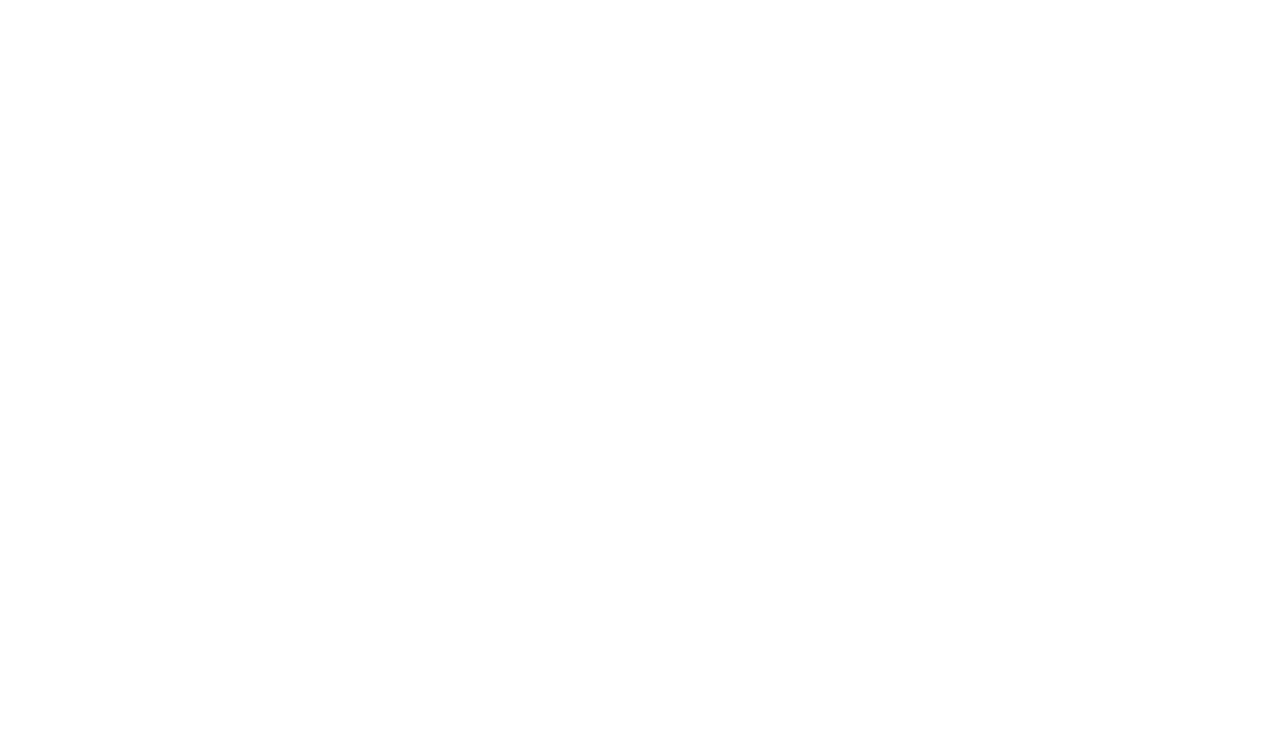
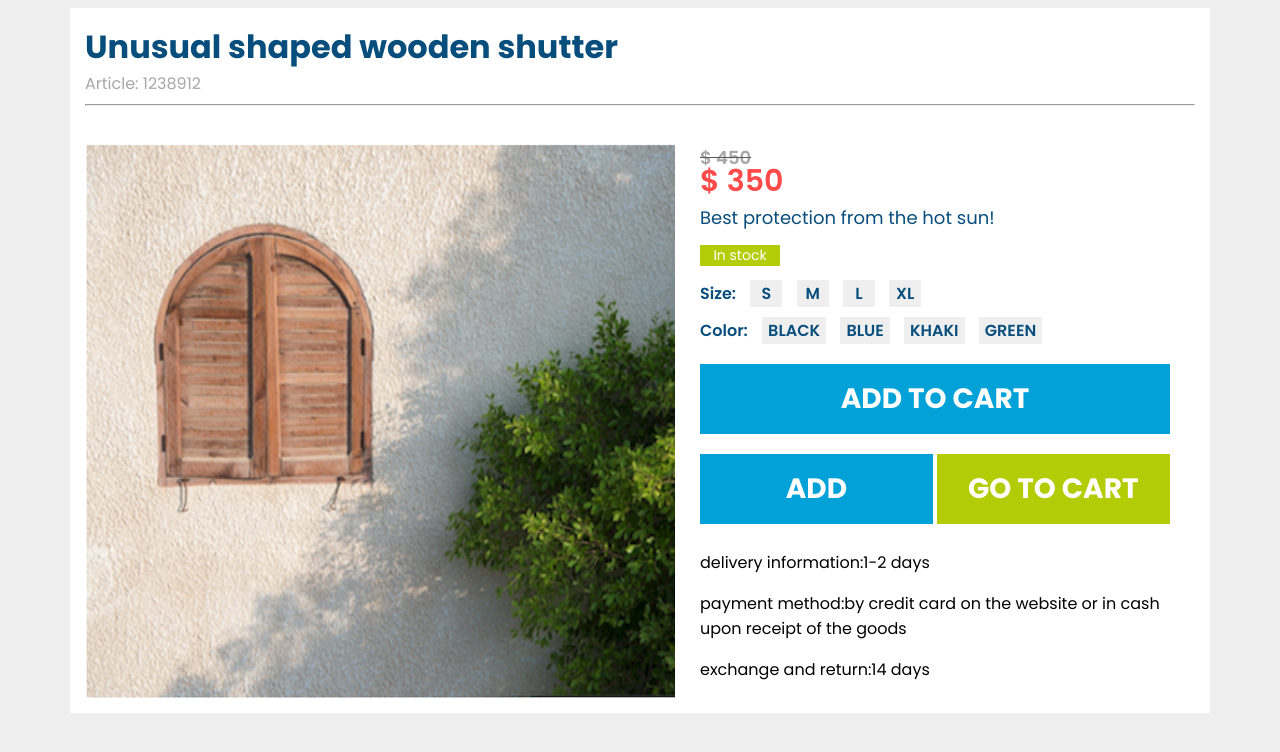
Before and after one commit to AlonaAstakhova/product-card, a plain HTML site: page index.html in a window 1280 px wide. Drawn offline with Linux system fonts and the light colour scheme.

Commit message:
start to create the product card

```diff
--- a/index.html
+++ b/index.html
@@ -1,11 +1,64 @@
 <!DOCTYPE html>
 <html lang="en">
-<head>
-    <meta charset="UTF-8">
-    <meta name="viewport" content="width=device-width, initial-scale=1.0">
+  <head>
+    <meta charset="UTF-8" />
+    <meta name="viewport" content="width=device-width, initial-scale=1.0" />
+    <link rel="preconnect" href="https://fonts.googleapis.com" />
+    <link rel="preconnect" href="https://fonts.gstatic.com" crossorigin />
+    <link
+      href="https://fonts.googleapis.com/css2?family=Poppins:wght@400;600;700&display=swap"
+      rel="stylesheet" />
+    <link rel="stylesheet" href="style.css" />
+    <script defer src="index.js"></script>
     <title>Product card</title>
-</head>
-<body>
-
-</body>
+  </head>
+  <body>
+    <div class="wrapper">
+      <div class="header">
+        <h1>Unusual shaped wooden shutter</h1>
+        <span class="article">Article: 1238912</span>
+        <hr />
+      </div>
+      <div class="card">
+        <img class="photo" src="images/shutter.png" alt="shutter" />
+        <div class="form">
+          <p class="price-before">$ 450</p>
+          <h2 class="price">$ 350</h2>
+          <p class="description">Best protection from the hot sun!</p>
+          <p class="instock">In stock</p>
+          <div class="choice-list">
+            <span>Size:</span>
+            <button class="choice">s</button>
+            <button class="choice">m</button>
+            <button class="choice">l</button>
+            <button class="choice">xl</button>
+          </div>
+          <div class="color-list">
+            <span>Color:</span>
+            <button class="choice">black</button>
+            <button class="choice">blue</button>
+            <button class="choice">khaki</button>
+            <button class="choice">green</button>
+          </div>
+          <button class="add-to-cart">add to cart</button>
+          <div class="btn-scd">
+            <button class="add">add</button>
+            <button class="go">go to cart</button>
+          </div>
+          <p class="info">
+            delivery information:<span class="info-data">1-2 days</span>
+          </p>
+          <p class="info">
+            payment method:<span class="info-data"
+              >by credit card on the website or in cash upon receipt of the
+              goods</span
+            >
+          </p>
+          <p class="info">
+            exchange and return:<span class="info-data">14 days</span>
+          </p>
+        </div>
+      </div>
+    </div>
+  </body>
 </html>
--- a/style.css
+++ b/style.css
@@ -0,0 +1,128 @@
+* {
+  box-sizing: border-box;
+  font-family: 'Poppins', sans-serif;
+  font-weight: 400;
+}
+
+body {
+  background-color: rgb(240, 239, 239);
+}
+
+.wrapper {
+  display: flex;
+  justify-content: center;
+  align-items: center;
+  flex-direction: column;
+}
+
+.card,
+.header {
+  width: 1140px;
+  background-color: white;
+  padding: 15px;
+}
+
+h1 {
+  color: #084e7c;
+  font-weight: 700;
+  margin: 0;
+}
+
+.article {
+  color: #a7a7a7;
+}
+.card {
+  display: inline-flex;
+}
+
+hr {
+  border-width: 1px;
+}
+
+.form {
+  padding: 0 25px;
+}
+
+.price-before {
+  color: #a7a7a7;
+  text-decoration: line-through #585858;
+  font-weight: 600;
+  font-size: 18px;
+  margin: 0;
+}
+
+.price {
+  font-weight: 600;
+  font-size: 30px;
+  color: #ff4a4a;
+  margin: -12px 0 0 0;
+}
+
+.description {
+  color: #084e7c;
+  font-size: 18px;
+  margin: 0;
+}
+
+.instock {
+  background-color: #b3cc05;
+  color: white;
+  font-size: 14px;
+  width: 80px;
+  text-align: center;
+}
+
+.choice-list span,
+.color-list span {
+  color: #084e7c;
+  font-weight: 600;
+  font-size: 16px;
+  margin-right: 5px;
+}
+
+.choice {
+  border: none;
+  text-transform: uppercase;
+  font-size: 16px;
+  font-weight: 600;
+  color: #084e7c;
+  margin: 0 5px;
+}
+
+.choice-list .choice {
+  width: 32px;
+}
+
+.color-list {
+  margin: 10px 0;
+}
+
+.add-to-cart,
+.add,
+.go {
+  border: none;
+  color: white;
+  font-size: 28px;
+  font-weight: 700;
+  height: 70px;
+  margin: 10px 0;
+  text-transform: uppercase;
+}
+
+.add-to-cart,
+.add {
+  background-color: #02a2d9;
+}
+
+.add-to-cart {
+  width: 100%;
+}
+
+.add,
+.go {
+  width: 49.5%;
+}
+
+.go {
+  background-color: #b3cc05;
+}
```
Also changed, not shown: images/shutter.png (added).
